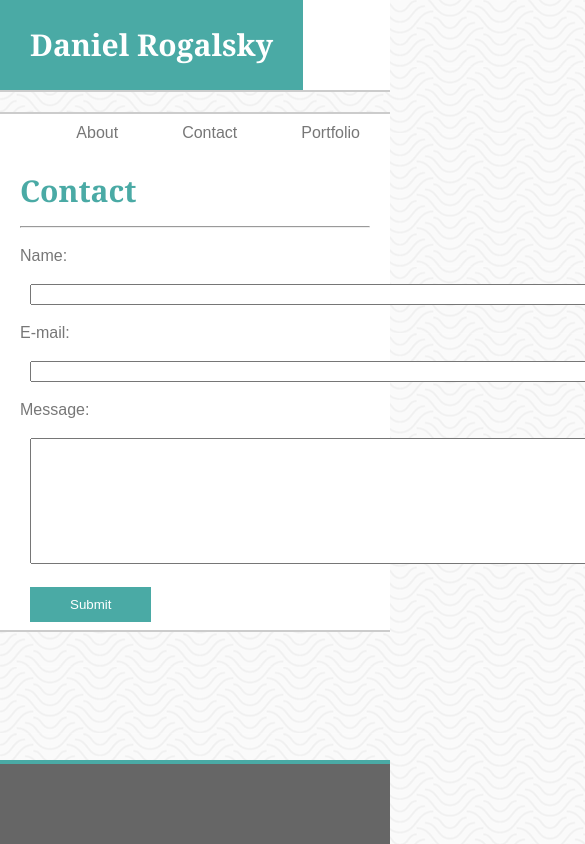
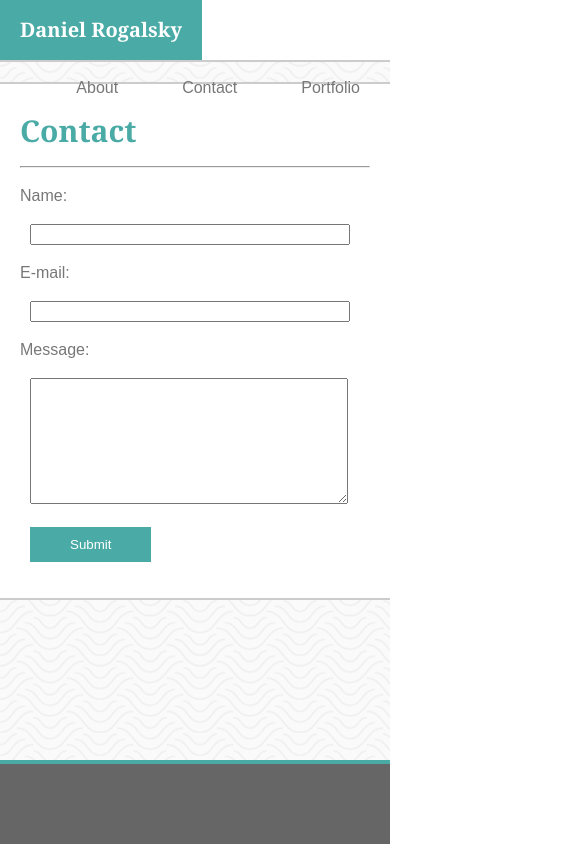
Before and after one commit to DRogalsky/Responsive-Portfolio, a plain HTML site: page contact.html in a window 390 px wide. Shown: the top 844 px of the page, 585 px wide, since content can reach past the window. Drawn offline with Linux system fonts and the light colour scheme.

Commit message:
added a couple more media queries and wrote the read me file

```diff
--- a/assets/css/style.css
+++ b/assets/css/style.css
@@ -142,6 +142,26 @@
       border-top: 0.3em solid #4aaaa5;
    }
 
+   @media screen and (max-width: 980px) {
+      body {
+         min-height: 800px;
+      }
+
+      nav {
+         width: 100vw;
+      }
+
+      nav h1 {
+         margin-left: 0px;
+         margin-right: 0;
+      }
+
+      nav ul {
+         margin:0
+      }
+
+   }
+
    @media screen and (max-width: 768px) {
       nav h1 {
          margin-left: 0;
@@ -170,5 +190,37 @@
    }
 
    @media screen and (max-width: 640px) {
+      nav h1{
+         font-size: 20px;
+      }
+
+      nav ul li {
+         margin: 0 auto;
+         padding: 0;
+      }
+
+      nav ul li a{
+         margin: 0 auto;
+         padding: 20px 30px;
+      }
+
+      .container {
+         height: 100%;
+      }
+
+      input {
+         width: 80%;
+      }
+
+      textarea {
+         width: 80%;
+      }
+
+      #pictures img {
+         height: 150px;
+         width: 160px;
+         margin: 20px;
+      }
+
 
    }
```
Also changed, not shown: 1 other file.
